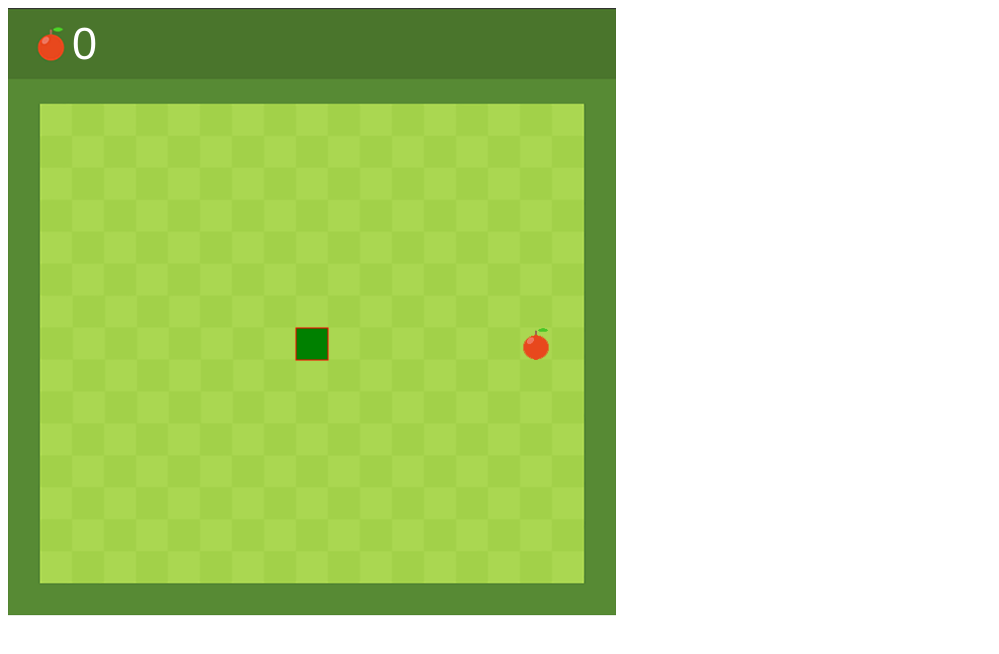
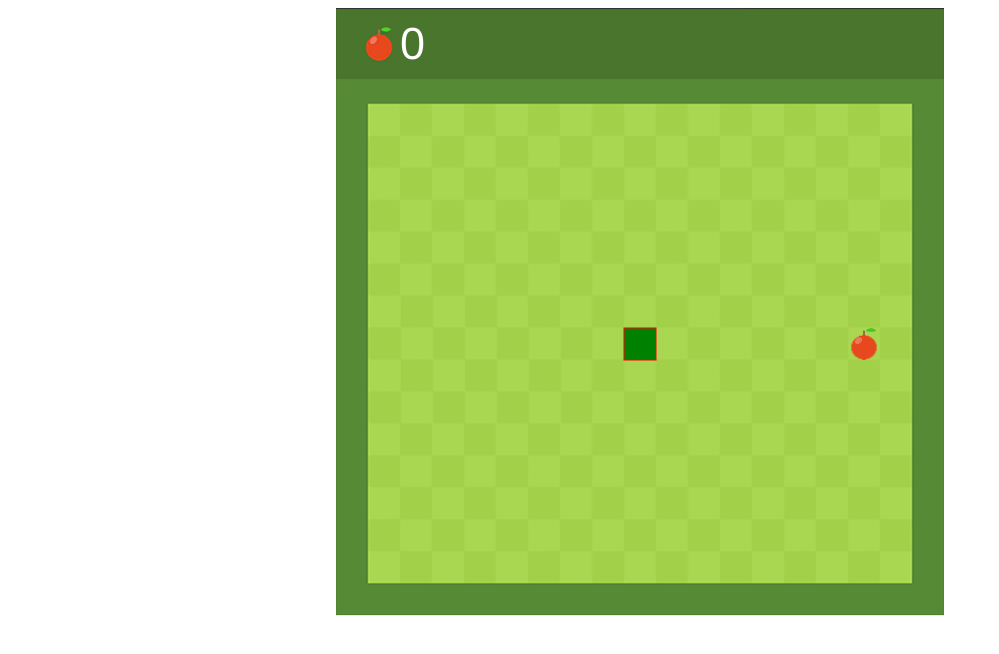
Before and after one commit to vanmer/SnakeGameCanvas, a plain HTML site: page index.html in a window 1280 px wide. Shown: the whole page, without its empty margins (0-999 px from the left). Drawn offline with Linux system fonts and the light colour scheme.

Commit message:
center canvas

```diff
--- a/index.html
+++ b/index.html
@@ -3,6 +3,7 @@
   <head>
     <meta charset="utf-8">
     <title>Snake The Game</title>
+    <link rel="stylesheet" href="style.css">
   </head>
   <body>
     <canvas id="snake" width="608" height="608"></canvas>
--- /dev/null
+++ b/style.css
@@ -0,0 +1,7 @@
+canvas {
+    padding-left: 0;
+    padding-right: 0;
+    margin-left: auto;
+    margin-right: auto;
+    display: block;
+}
```
